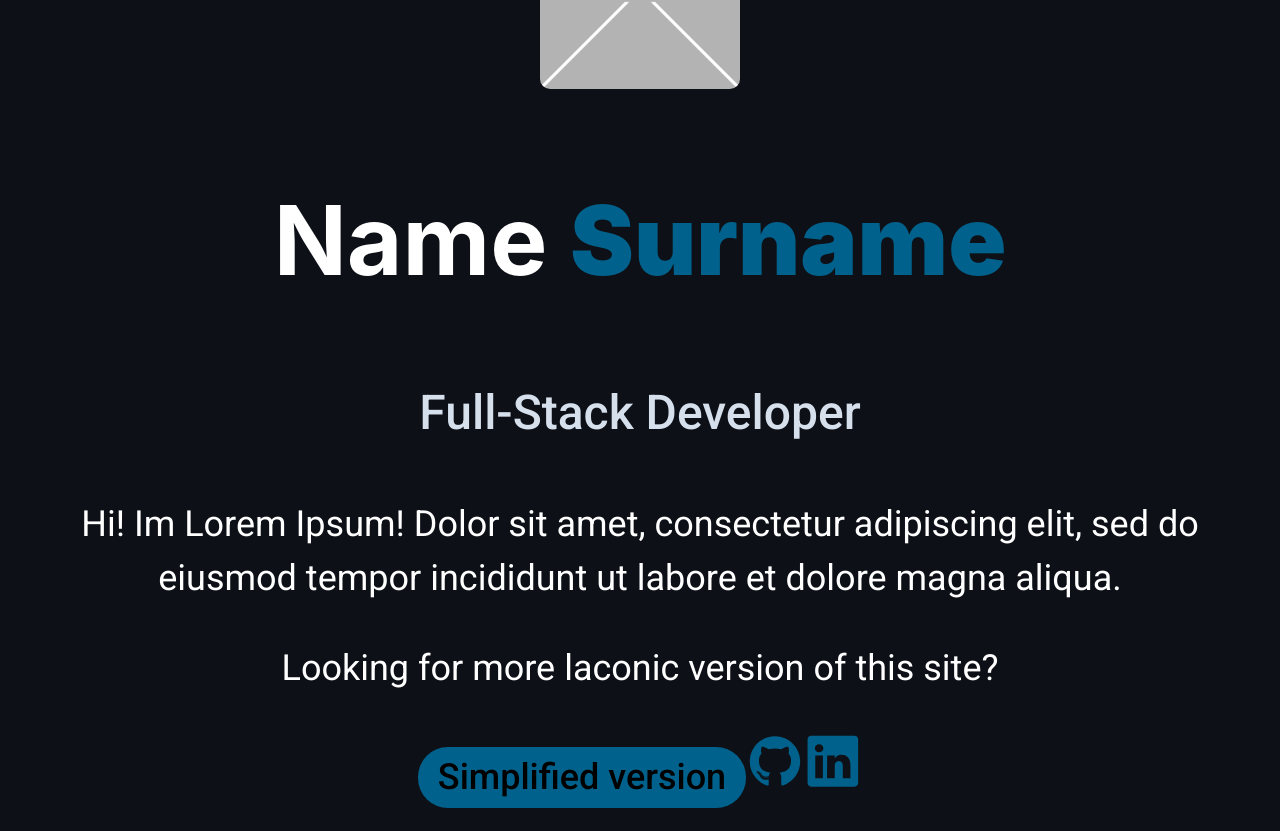
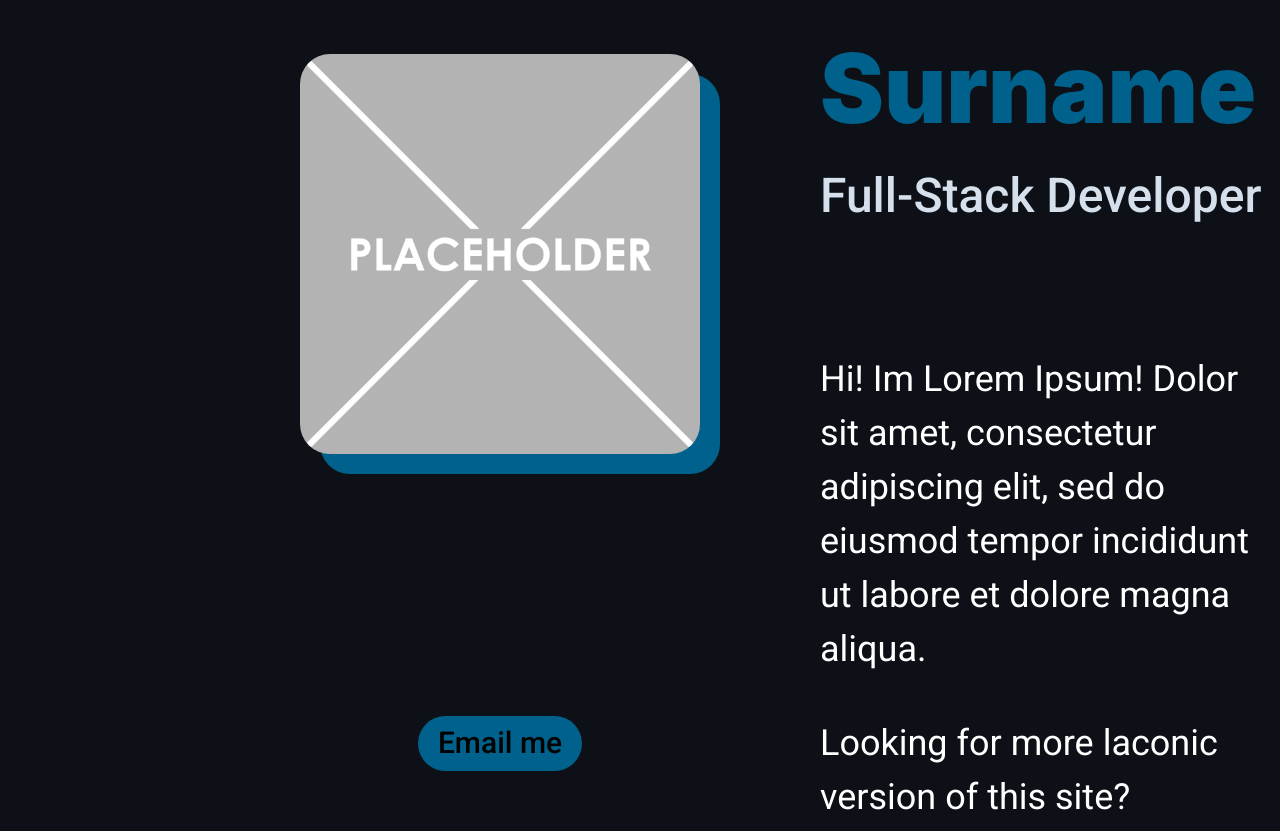
Before and after one commit to Lex-pineapple/personal-cv, a React (Vite) app: page / in a window 1280 px wide. Shown: the part 309-1140 px from the top of the page. Built offline with nearby package versions, Linux system fonts and the light colour scheme.

Commit message:
feat: align front segment

```diff
--- a/src/App.scss
+++ b/src/App.scss
@@ -3,8 +3,11 @@
 #root {
   margin: 0 auto;
   max-width: 1920px;
-  padding: 2rem;
   text-align: center;
+}
+
+.text {
+  text-align: left;
 }
 
 .button {
--- a/src/components/sections/Front.scss
+++ b/src/components/sections/Front.scss
@@ -1,10 +1,42 @@
 @use '@styles/variables' as v;
 
 .front {
+  padding: 0 0 0 200px;
+  display: grid;
+  grid-template:
+    'img h1 h1'
+    'img subtext subtext'
+    'img text text'
+    'email text-add text-add'
+    'downl button button'
+    '.  github linkedin';
+  grid-template-columns: 600px 1fr 3fr;
+  grid-template-rows: auto;
+  column-gap: 20px;
+
   &__img {
-    border-radius: 10px;
-    height: 200px;
-    width: 200px;
+    border-radius: 30px;
+    height: 400px;
+    width: 400px;
+
+    &-wrapper {
+      position: relative;
+      place-self: center center;
+      grid-area: img;
+
+      &::after {
+        position: absolute;
+        top: 20px;
+        left: 20px;
+        content: '';
+        display: block;
+        border-radius: 30px;
+        background-color: v.$front-color;
+        height: 400px;
+        width: 400px;
+        z-index: -1;
+      }
+    }
   }
 
   &__h1,
@@ -14,25 +46,68 @@
   }
 
   &__h1 {
+    margin: 55px 0 0;
     font-weight: 700;
+    text-align: left;
+    grid-area: h1;
   }
 
   &__strong {
     font-weight: 900;
   }
 
+  &__text {
+    &.text_descr {
+      margin: 120px 0 30px;
+      grid-area: text;
+    }
+
+    &.text_additional {
+      margin: 10px 0;
+      grid-area: text-add;
+    }
+  }
+
   &__subtext {
+    margin: 0;
     font-size: 48px;
     font-weight: 500;
     color: v.$light-gray;
+    text-align: left;
+    grid-area: subtext;
   }
 
   &__button {
     background-color: v.$front-color;
+    width: fit-content;
+    height: fit-content;
+    font-size: 30px;
+    grid-area: button;
+
+    &.button_email {
+      margin: 10px auto;
+      grid-area: email;
+    }
+
+    &.button_download {
+      margin: 10px auto;
+      grid-area: downl;
+    }
   }
 
   &__icon {
+    place-self: center center;
     color: v.$front-color;
+    margin: 100px 0;
+
+    &.icon-github {
+      justify-self: right;
+      grid-area: github;
+    }
+
+    &.icon-linkedin {
+      grid-area: linkedin;
+    }
   }
 }
 
--- a/src/components/sections/front.tsx
+++ b/src/components/sections/front.tsx
@@ -6,20 +6,26 @@ import { LinkedinIcon } from '@components/svg/LinkedinIcon';
 export function Front() {
   return (
     <div className="front">
-      <img src={Placeholder} alt="Profile-picture" className="front__img img" />
+      <div className="front__img-wrapper">
+        <img src={Placeholder} alt="Profile-picture" className="front__img img" />
+      </div>
+      <button className="front__button button button_download">CV in PDF</button>
+      <button className="front__button button button_email">Email me</button>
       <h1 className="front__h1 h1">
         Name <strong className="front__strong strong strong_color_blue">Surname</strong>
       </h1>
       <p className="front__subtext">Full-Stack Developer</p>
-      <p className="front__text text">
+      <p className="front__text text text_descr">
         Hi! Im Lorem Ipsum! Dolor sit amet, consectetur adipiscing elit, sed do eiusmod tempor
         incididunt ut labore et dolore magna aliqua.
       </p>
-      <p className="front__text text">Looking for more laconic version of this site?</p>
+      <p className="front__text text text_additional">
+        Looking for more laconic version of this site?
+      </p>
       <button className="front__button button">Simplified version</button>
       <GithubIcon sectionName="front" />
       <LinkedinIcon sectionName="front" />
-      <p className="front__symbol symbol symbol_arrow-down"></p>
+      {/* <p className="front__symbol symbol symbol_arrow-down"></p> */}
     </div>
   );
 }
--- a/src/components/svg/LinkedinIcon.tsx
+++ b/src/components/svg/LinkedinIcon.tsx
@@ -3,7 +3,7 @@ import { IIconProps } from '@/types';
 export function LinkedinIcon(props: IIconProps) {
   return (
     <svg
-      className={`${props.sectionName || 'noSec'}__icon icon icon-github`}
+      className={`${props.sectionName || 'noSec'}__icon icon icon-linkedin`}
       enableBackground="new 0 0 56.693 56.693"
       height="56.693px"
       id="Layer_1"
```
